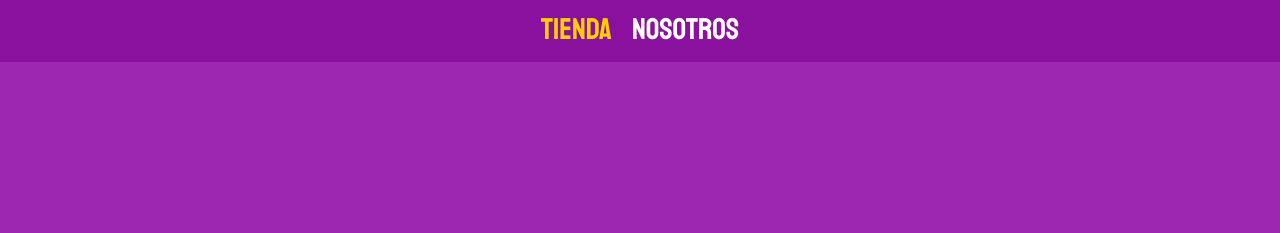
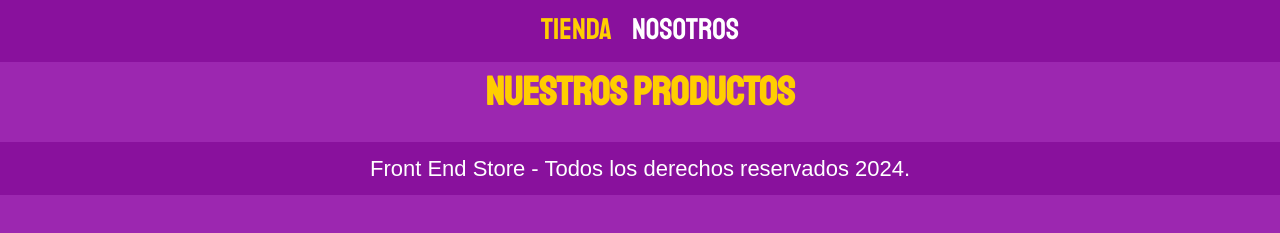
Before and after one commit to keincarrillo/FrontendStore, a website: page index.html in a window 1280 px wide. Shown: the part 167-400 px from the top of the page. Drawn offline with Linux system fonts and the light colour scheme.

Commit message:
styles: footer {

```diff
--- a/index.html
+++ b/index.html
@@ -17,5 +17,15 @@
         <a href="#" class="nav__link">Nosotros</a>
       </nav>
     </header>
+
+    <main class="container">
+      <h1>Nuestros Productos</h1>
+    </main>
+
+    <footer class="footer">
+      <p class="footer__copy">
+        Front End Store - Todos los derechos reservados 2024.
+      </p>
+    </footer>
   </body>
 </html>
--- /dev/null
+++ b/sass/components/_copy.scss
@@ -0,0 +1,9 @@
+@use '../abstracts/colors' as c;
+
+.footer {
+    background-color: c.$dark-primary;
+    &__copy {
+        text-align: center;
+        font-size: 2.2rem;
+    }
+}
--- /dev/null
+++ b/sass/layout/_footer.scss
@@ -0,0 +1,4 @@
+footer {
+    padding: 1rem 0;
+    margin-top: 2rem;
+}
--- a/sass/main.scss
+++ b/sass/main.scss
@@ -5,3 +5,5 @@
 @import './layout/header';
 @import './components/logo';
 @import './components/nav';
+@import './layout/footer';
+@import './components/copy';
```
Also changed, not shown: css/styles.css, 1 other file.
